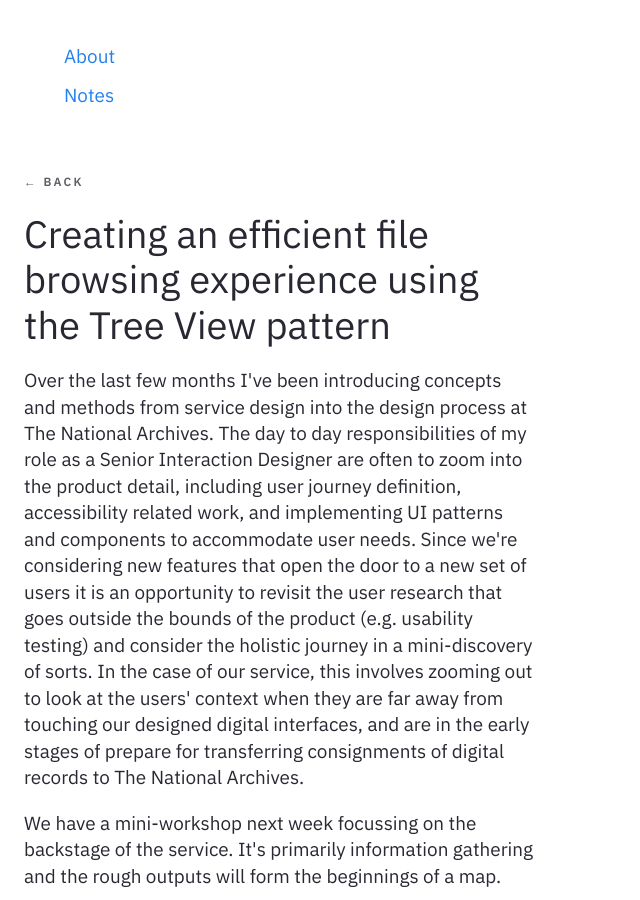
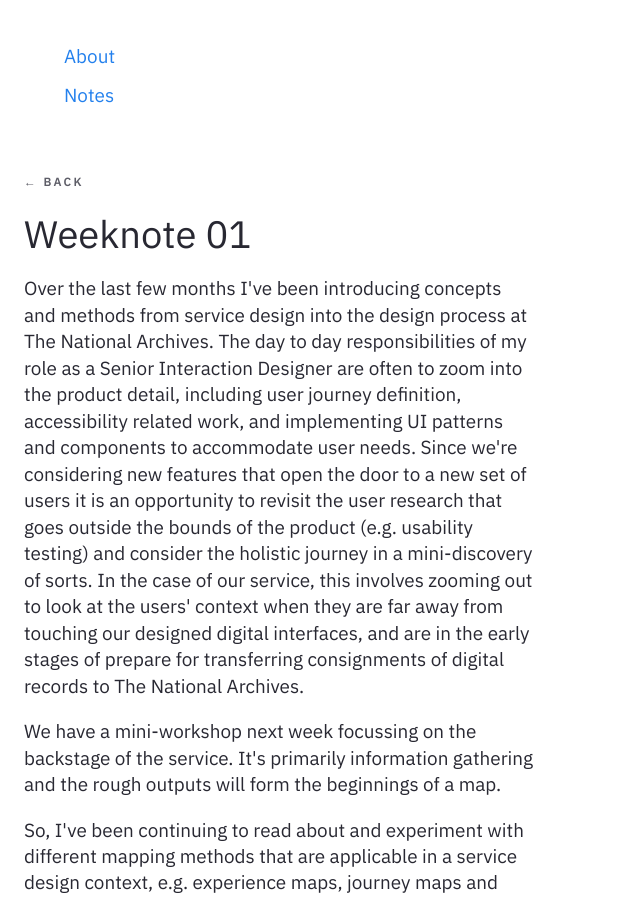
Before and after one commit to garethfoote/gfoote, a Jekyll site: the page built from collections/_writing/Weeknote 01.md, in a window 1280 px wide and 900 px high. Shown: the whole window, without its empty margins (0-640 px from the left). Built offline with Jekyll 4.4.1, drawn with Linux system fonts in a browser that asks for light colours.

Commit message:
PUSH NOTE : Weeknote 01.md

```diff
--- a/collections/_writing/Weeknote 01.md
+++ b/collections/_writing/Weeknote 01.md
@@ -1,7 +1,8 @@
 ---
-title: Creating an efficient file browsing experience using the Tree View pattern
+title: Weeknote 01
 share: true
 category: _writing
+topics: [Weeknotes, Service Design]
 ---
 
 Over the last few months I've been introducing concepts and methods from service design into the design process at The National Archives. The day to day responsibilities of my role as a Senior Interaction Designer are often to zoom into the product detail, including user journey definition, accessibility related work, and implementing UI patterns and components to accommodate user needs. Since we're considering new features that open the door to a new set of users it is an opportunity to revisit the user research that goes outside the bounds of the product (e.g. usability testing) and consider the holistic journey in a mini-discovery of sorts. In the case of our service, this involves zooming out to look at the users' context when they are far away from touching our designed digital interfaces, and are in the early stages of  prepare for transferring consignments of digital records to The National Archives.
```
